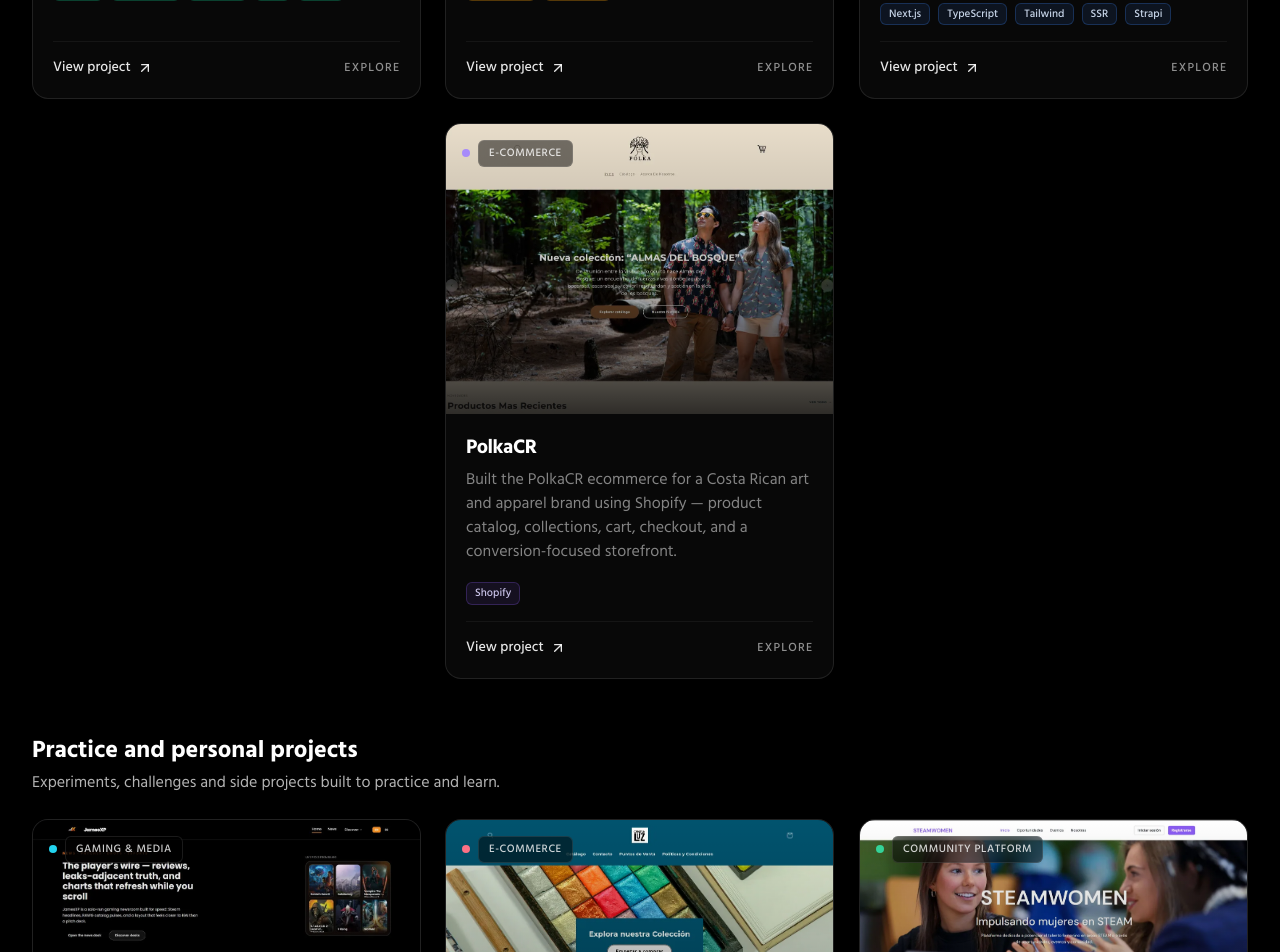
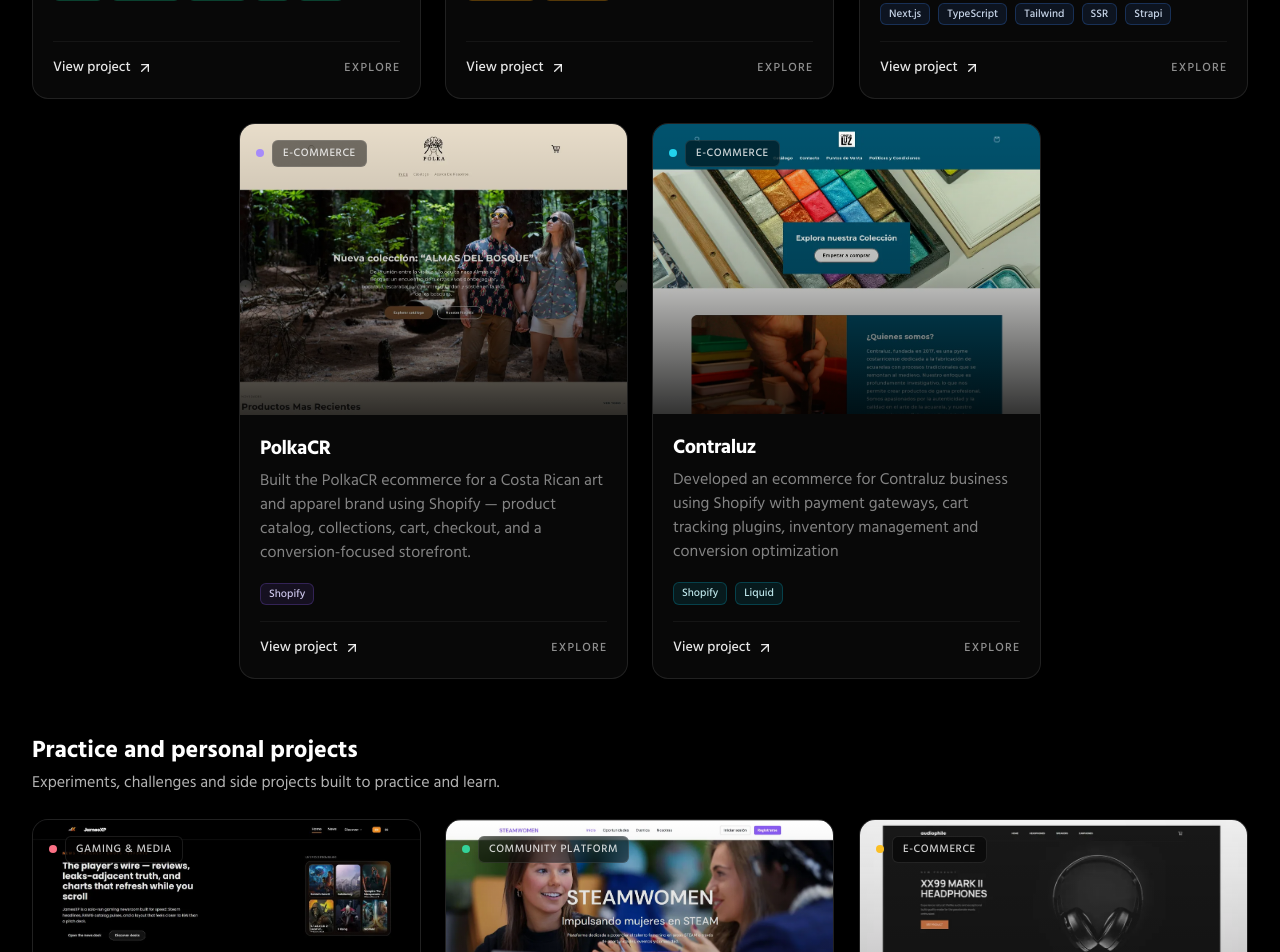
Before and after one commit to James-Gamboa/portfolio-james, a Next.js app: page /en in a window 1280 px wide. Shown: the part 3740-4692 px from the top of the page. Built offline with nearby package versions, Linux system fonts and the light colour scheme.

Commit message:
feat(projects): treat Contraluz as client work and center incomplete desktop grid rows

```diff
--- a/app/globals.css
+++ b/app/globals.css
@@ -216,7 +216,9 @@ button:focus-visible,
   box-shadow: none !important;
 }
 
-/* Center a lone last card so an incomplete grid row does not leave empty gaps. */
+/* Center an incomplete last row so it does not leave empty gaps. On desktop the
+   grid has 6 tracks and each card spans 2, so 1 or 2 leftover cards can sit in
+   the middle. */
 @media (min-width: 768px) and (max-width: 1023px) {
   .project-grid > li:last-child:nth-child(odd) {
     grid-column: 1 / -1;
@@ -226,6 +228,9 @@ button:focus-visible,
 }
 @media (min-width: 1024px) {
   .project-grid > li:last-child:nth-child(3n + 1) {
-    grid-column: 2;
+    grid-column: 3 / span 2;
+  }
+  .project-grid > li:nth-last-child(2):nth-child(3n + 1) {
+    grid-column: 2 / span 2;
   }
 }
--- a/components/organisms/ProjectsSection/page.jsx
+++ b/components/organisms/ProjectsSection/page.jsx
@@ -67,9 +67,9 @@ const ProjectsSection = ({ projects = [], dict, lang }) => {
         <p className="mt-1 mb-6 text-base text-white/70">
           {groupDict.clientIntro}
         </p>
-        <ul className="project-grid grid w-full min-w-0 grid-cols-1 gap-5 tablet:grid-cols-2 tablet:gap-6 laptop:grid-cols-3 laptop:gap-6">
+        <ul className="project-grid grid w-full min-w-0 grid-cols-1 gap-5 tablet:grid-cols-2 tablet:gap-6 laptop:grid-cols-6 laptop:gap-6">
           {client.map((project, index) => (
-            <li key={project.id} className="h-full min-w-0">
+            <li key={project.id} className="h-full min-w-0 laptop:col-span-2">
               <WorkCard
                 img={project.imageSrc}
                 name={project.title}
@@ -95,9 +95,9 @@ const ProjectsSection = ({ projects = [], dict, lang }) => {
           <p className="mt-1 mb-6 text-base text-white/70">
             {groupDict.otherIntro}
           </p>
-          <ul className="project-grid grid w-full min-w-0 grid-cols-1 gap-5 tablet:grid-cols-2 tablet:gap-6 laptop:grid-cols-3 laptop:gap-6">
+          <ul className="project-grid grid w-full min-w-0 grid-cols-1 gap-5 tablet:grid-cols-2 tablet:gap-6 laptop:grid-cols-6 laptop:gap-6">
             {other.map((project, index) => (
-              <li key={project.id} className="h-full min-w-0">
+              <li key={project.id} className="h-full min-w-0 laptop:col-span-2">
                 <WorkCard
                   img={project.imageSrc}
                   name={project.title}
--- a/lib/utils/clientProjects.js
+++ b/lib/utils/clientProjects.js
@@ -14,6 +14,7 @@ const CLIENT_PROJECT_TITLES = [
   "Fresh Market",
   "Novus ERP",
   "PolkaCR",
+  "Contraluz",
 ];
 
 /** Split projects into client work (curated order) and everything else. */
--- a/lib/utils/data/portfolio-es.json
+++ b/lib/utils/data/portfolio-es.json
@@ -135,7 +135,8 @@
       "title": "Contraluz",
       "description": "Desarrollé un ecommerce para el comercio Contraluz usando Shopify con pasarelas de pago, plugins de seguimiento al carrito, gestión de inventario y optimización de conversión",
       "imageSrc": "/img/projects/contraluz.webp",
-      "url": "https://www.contraluzcr.com/"
+      "url": "https://contraluz.cr",
+      "tags": ["Shopify", "Liquid"]
     },
     {
       "id": "10",
--- a/lib/utils/data/portfolio.json
+++ b/lib/utils/data/portfolio.json
@@ -142,7 +142,8 @@
       "title": "Contraluz",
       "description": "Developed an ecommerce for Contraluz business using Shopify with payment gateways, cart tracking plugins, inventory management and conversion optimization",
       "imageSrc": "/img/projects/contraluz.webp",
-      "url": "https://www.contraluzcr.com/"
+      "url": "https://contraluz.cr",
+      "tags": ["Shopify", "Liquid"]
     },
     {
       "id": "10",
```
Also changed, not shown: public/llms.txt, 1 other file (tests, documents, lock files or other folders).
